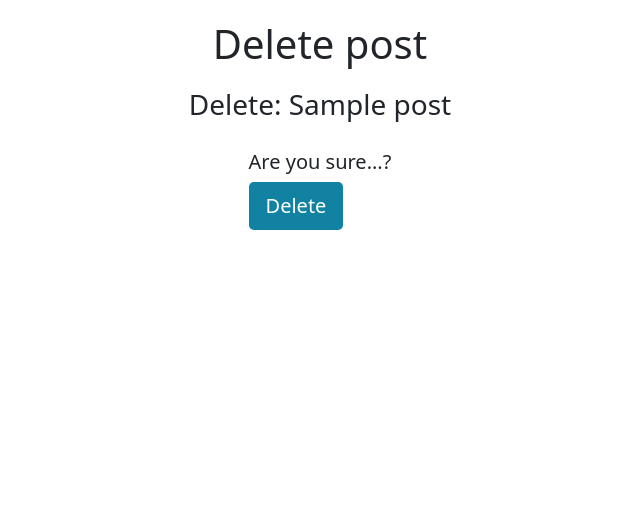
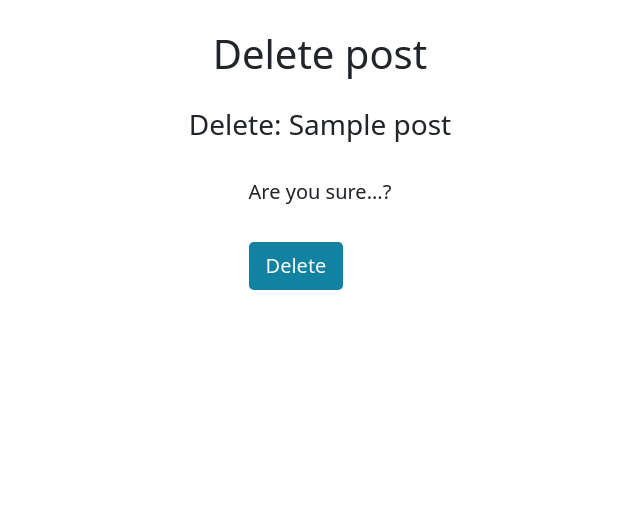
Before and after one commit to rebazp/P4MotorcycleBlog, a Django app: page /article/edit/1/delete in a window 1280 px wide. Shown: the part 69-599 px from the top of the page, without its empty margins (320-960 px from the left). Run offline with Django 3.2, Linux system fonts and the light colour scheme; a user stored in the database is signed in; tables that the repository leaves empty hold one stand-in row (values such as "Sample post").

Commit message:
add spacing in delete_post

```diff
--- a/templates/base.html
+++ b/templates/base.html
@@ -16,11 +16,9 @@
         integrity="sha384-gtEjrD/SeCtmISkJkNUaaKMoLD0//ElJ19smozuHV6z3Iehds+3Ulb9Bn9Plx0x4" crossorigin="anonymous">
     </script>
     <link rel="stylesheet" href="{% static 'css/style.css' %}">
-
 </head>
 
 <body class="d-flex flex-column h-100 main-bg">
-
     <!-- Navbar -->
     <nav class="navbar navbar-expand-lg navbar-light bg-white">
         <div class="container-fluid">
--- a/templates/delete_post.html
+++ b/templates/delete_post.html
@@ -2,14 +2,13 @@
 {% block content %}
 
 <div class="container">
-  <h1 style="margin-bottom: 20px; margin-top: 20px;">Delete post</h1>
-
+  <h1 style="margin-bottom: 30px; margin-top: 30px;">Delete post</h1>
   <h3>Delete: {{ post.title }}</h3>
   <div class="form-group">
     <form method="POST">
       {% csrf_token %}
-      <h5 style="margin-top: 20px;">Are you sure...?</h5>
-      <button class="btn btn-signup right btn-lg" type="submit">Delete</button>
+      <h5 style="margin-top: 30px;">Are you sure...?</h5>
+      <button class="btn btn-signup right btn-lg" style="margin-top: 30px;" type="submit">Delete</button>
     </form>
   </div>
 </div>
```
Also changed, not shown: templates/comment_delete.html (line endings or trailing spaces).
